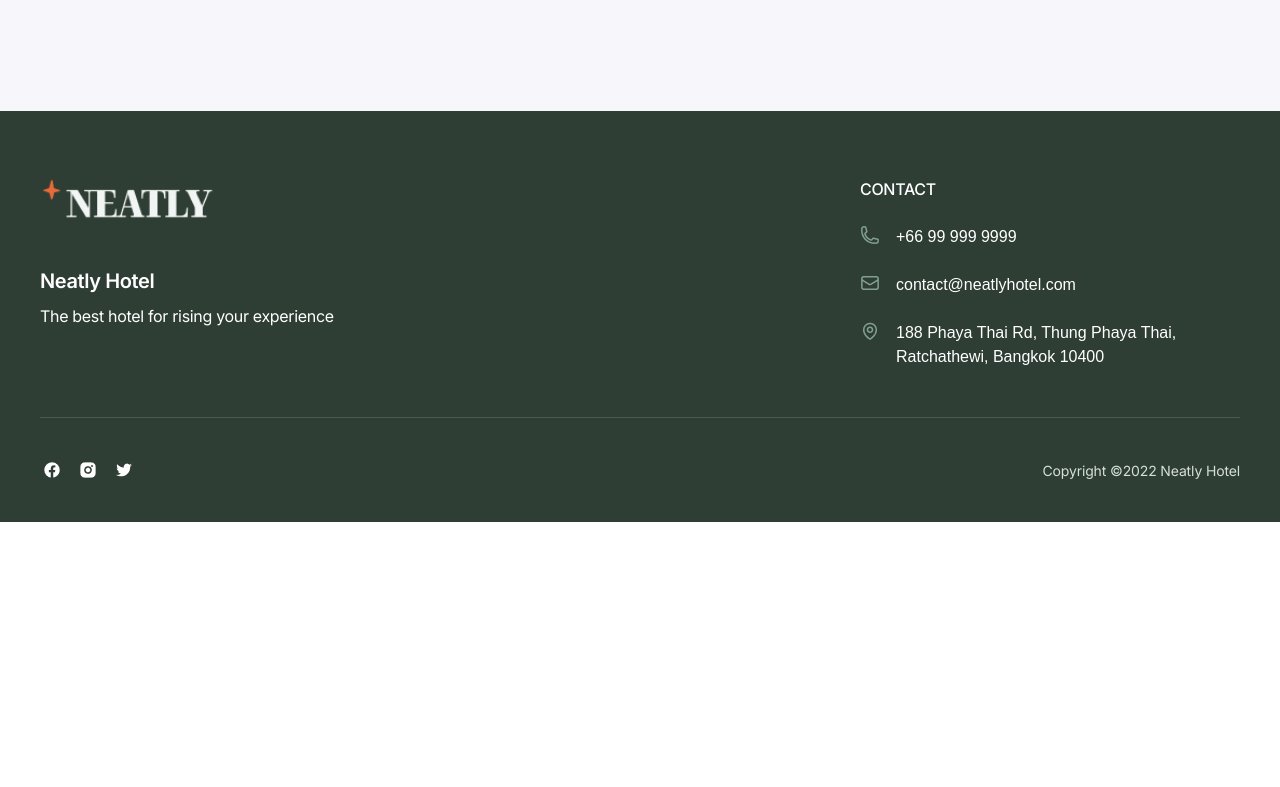
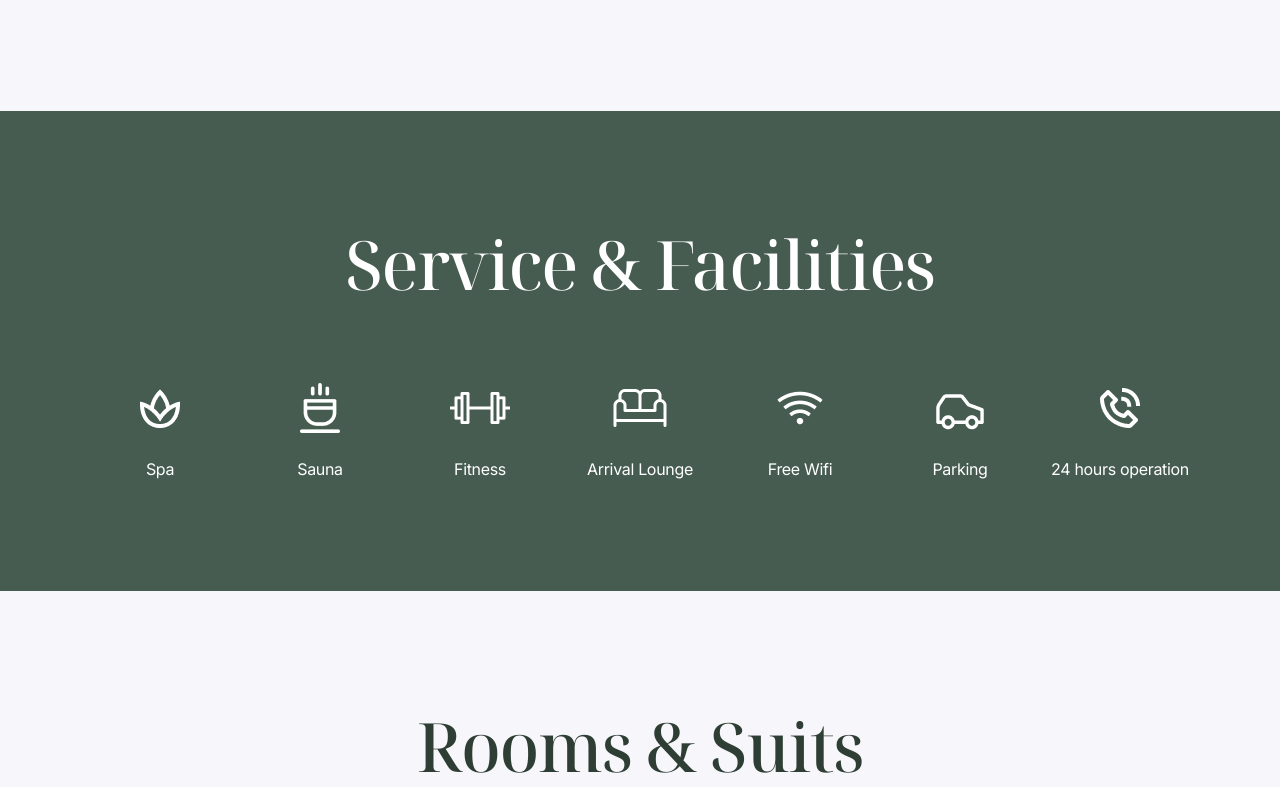
Before and after one commit to beamMiter/Neatly-Hotel, a Next.js app: page / in a window 1280 px wide. Shown: the part 2513-3300 px from the top of the page. Before the commit the page ends 3035 px from the top, so only its background shows below. Built offline with nearby package versions, Linux system fonts and the light colour scheme; a web font is replaced by a local one.

Commit message:
feat(home): compose services, rooms preview, and customer review sections

```diff
--- a/src/app/page.tsx
+++ b/src/app/page.tsx
@@ -4,12 +4,18 @@
 
 import Hero from '../components/shared/Hero';
 import About from '../components/shared/About';
+import Services from '../components/shared/Services';
+import RoomsPreview from '../components/shared/RoomsPreview';
+import CustomerReview from '../components/shared/CustomerReview';
 
 const Home = () => {
 	return (
 		<main className="flex-1">
 			<Hero />
 			<About />
+			<Services />
+			<RoomsPreview />
+			<CustomerReview />
 		</main>
 	);
 };
```
